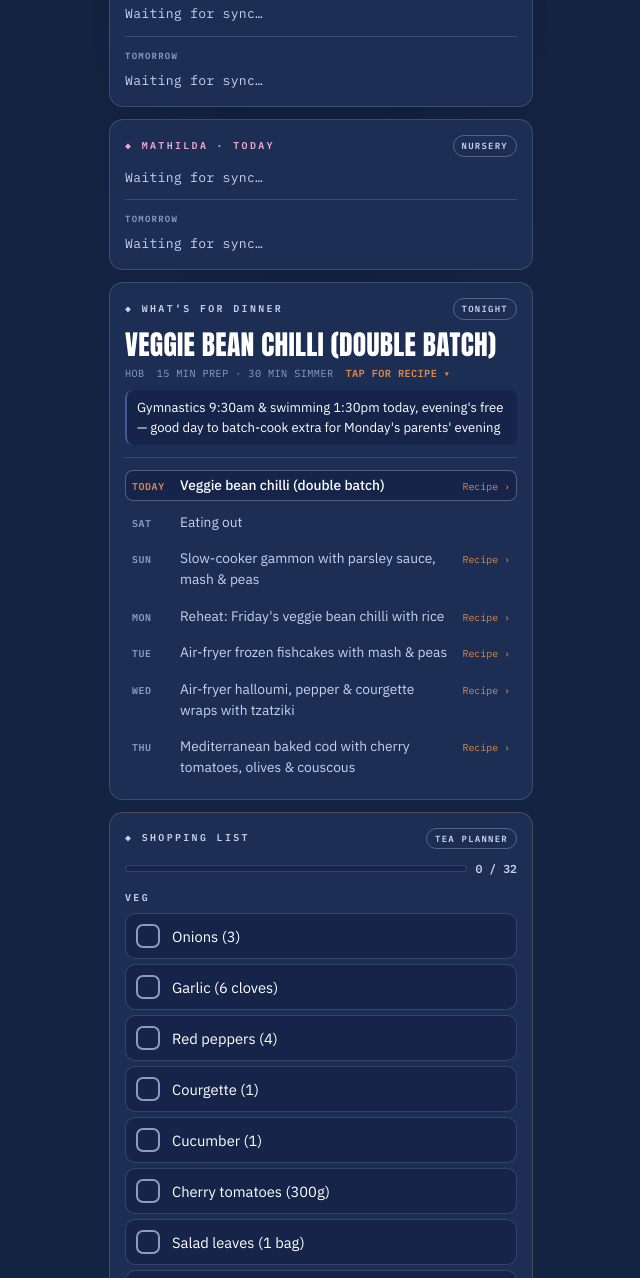
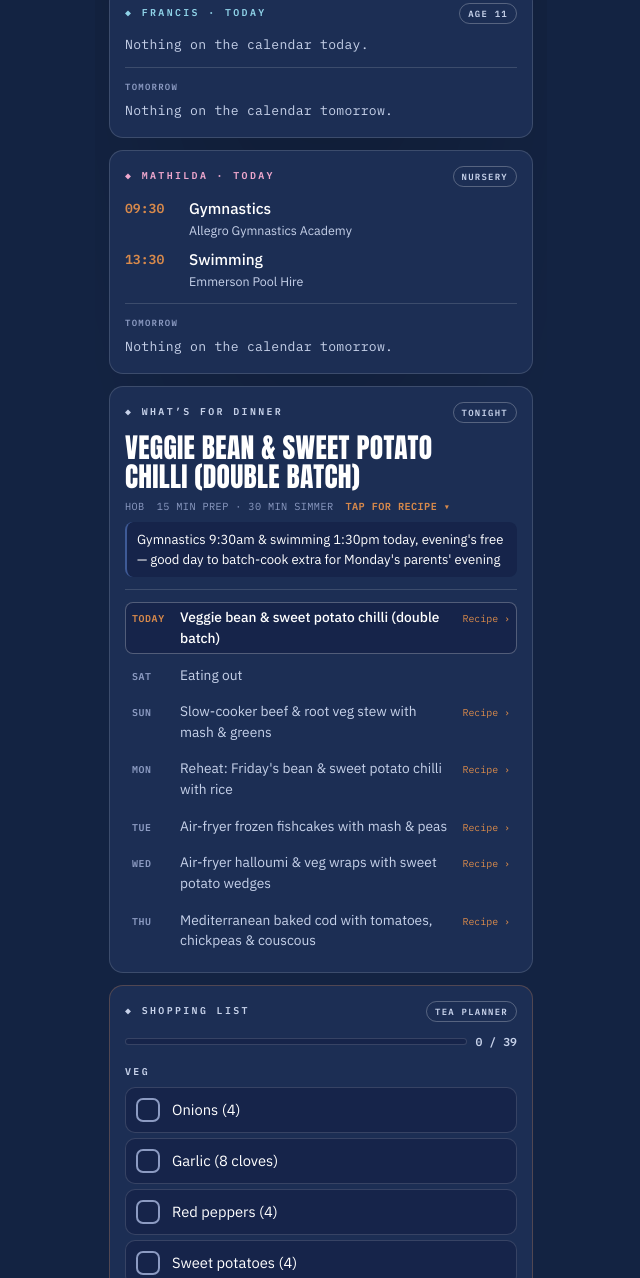
Before and after one commit to jesslangley4-ship-it/alex-mission-control, a plain HTML site: page index.html in a window 1280 px wide. Shown: the part 579-1857 px from the top of the page, without its empty margins (319-959 px from the left). Drawn offline with Linux system fonts and the light colour scheme.

Commit message:
Board refresh 2026-11-27T06:07Z

```diff
--- a/index.html
+++ b/index.html
@@ -783,8 +783,8 @@ var RecipeKit = (function(){
      so this is filled in by whoever refreshes the snapshot each night —
      null/empty means "nothing unusual, ordinary day". ---- */
   var SNAPSHOT = {
-    "updatedISO": "2026-11-26T06:06:59.020Z",
-    "forDate": "2026-11-26",
+    "updatedISO": "2026-11-27T06:07:03.346Z",
+    "forDate": "2026-11-27",
     "alexStatus": "normal",
     "alexToday": [
         {
@@ -794,19 +794,11 @@ var RecipeKit = (function(){
             "allDay": true
         }
     ],
-    "alexTomorrow": [
-        {
-            "time": null,
-            "title": "CYCLONE",
-            "loc": "Salisbury",
-            "allDay": true
-        }
-    ],
+    "alexTomorrow": [],
     "mumUnusual": null,
     "francisToday": [],
     "francisTomorrow": [],
-    "mathildaToday": [],
-    "mathildaTomorrow": [
+    "mathildaToday": [
         {
             "time": "09:30",
             "title": "Gymnastics",
@@ -819,7 +811,8 @@ var RecipeKit = (function(){
             "loc": "Emmerson Pool Hire",
             "allDay": false
         }
-    ]
+    ],
+    "mathildaTomorrow": []
 };
 
   /* ---- Meal plan — mirror of the Tea Planner (the family's source of truth).
@@ -827,27 +820,6 @@ var RecipeKit = (function(){
          writes from the planner, recipes included.
          Any date not in this map shows "Nothing planned yet". ---- */
   var WEEK_MEAL_PLAN = {
-    "2026-11-25": {
-      "meal": "Reheat: Sunday's chickpea & spinach curry with rice",
-      "note": "Hockey Academy Night 6:15–7:45pm (The Lindum) — quick reheat gets tea done either side of the run.",
-      "kind": "veg",
-      "method": "reheat",
-      "time": "5 min prep · 10 min",
-      "recipe": {
-        "ingredients": [
-          "4 portions of Sunday's chickpea & spinach curry (from the fridge)",
-          "300g rice"
-        ],
-        "serves": "4",
-        "steps": [
-          "Tip the curry into a pan with a splash of water.",
-          "Heat gently, stirring, until bubbling and piping hot all the way through (about 8–10 minutes). Or microwave in a covered bowl for 4–5 minutes, stirring halfway.",
-          "Cook the rice while the curry heats.",
-          "Serve straightaway."
-        ],
-        "tip": "Only reheat it once, and check it's piping hot all the way through before serving. Anyone back late from Academy Night can have theirs microwaved separately."
-      }
-    },
     "2026-11-26": {
       "meal": "Creamy mushroom & butter bean stroganoff with rice",
       "note": "Free evening, nothing on for tea — a new one to try to round off the week.",
@@ -880,7 +852,7 @@ var RecipeKit = (function(){
       }
     },
     "2026-11-27": {
-      "meal": "Veggie bean chilli (double batch)",
+      "meal": "Veggie bean & sweet potato chilli (double batch)",
       "note": "Gymnastics 9:30am & swimming 1:30pm today, evening's free — good day to batch-cook extra for Monday's parents' evening",
       "kind": "veg",
       "method": "hob",
@@ -891,26 +863,27 @@ var RecipeKit = (function(){
           "2 onions, chopped",
           "3 garlic cloves, crushed",
           "2 red peppers, sliced",
+          "2 sweet potatoes, peeled and cut into small cubes",
           "2 tsp ground cumin",
           "1 tsp smoked paprika",
-          "1/2–1 tsp chilli flakes (to taste)",
+          "1/2-1 tsp chilli flakes (to taste)",
           "4 x 400g tins kidney beans, drained",
           "2 x 400g tins black beans, drained",
           "4 x 400g tins chopped tomatoes",
           "2 tbsp tomato purée",
-          "300g rice, to serve",
+          "450g rice, to serve",
           "Grated cheese & soured cream, to serve (optional)"
         ],
-        "serves": "4 tonight + 4 portions for Monday",
+        "serves": "4 hearty tonight + 4 hearty for Monday",
         "steps": [
           "Soften the onions and peppers in the oil in a large pan for 8 minutes.",
           "Add the garlic, cumin and paprika and cook for 1 minute.",
-          "Stir in the beans, chopped tomatoes and tomato purée. Season, cover and simmer for 25-30 minutes, stirring now and then, until thick.",
+          "Stir in the sweet potato, beans, chopped tomatoes and tomato purée. Season, cover and simmer for 30 minutes, stirring now and then, until thick and the sweet potato is tender.",
           "Take out Mathilda's portion, plus 4 portions to cool for Monday, before stirring the chilli flakes through the rest.",
           "Cook the rice for 15 minutes before serving. Serve tonight's chilli over rice with cheese and soured cream if using.",
           "Cool Monday's 4 portions within an hour, then cover and keep in the fridge (no need to freeze for just 3 days)."
         ],
-        "tip": "Mathilda: take hers out before the chilli flakes go in and keep it mild. These fridge portions make Monday's parents'-evening tea a no-cook reheat."
+        "tip": "Mathilda: take hers out before the chilli flakes go in. The sweet potato bulks it out so the Monday portions are properly filling."
       }
     },
     "2026-11-28": {
@@ -921,48 +894,53 @@ var RecipeKit = (function(){
       "time": "No cooking"
     },
     "2026-11-29": {
-      "meal": "Slow-cooker gammon with parsley sauce, mash & peas",
-      "note": "This week's one meat night. Francis's hockey fixture today (time still TBC) — slow cooker on by 9am so tea's ready whenever you're back",
+      "meal": "Slow-cooker beef & root veg stew with mash & greens",
+      "note": "This week's one meat night, and Alex's first Sunday home. Francis's hockey fixture today (time still TBC) — slow cooker on by 9am so tea's ready whenever you're back",
       "kind": "meat",
       "method": "slow-cooker",
-      "time": "10 min prep · 5-6 hr low",
+      "time": "20 min prep · 7-8 hr low",
       "recipe": {
         "ingredients": [
-          "1kg unsmoked gammon joint",
-          "1 onion, halved",
-          "2 bay leaves",
-          "500ml water or weak chicken stock",
-          "25g butter",
-          "25g plain flour",
-          "300ml milk",
-          "2 tbsp fresh parsley, chopped (or 1 tbsp dried)",
-          "Potatoes, for mash",
-          "300g frozen peas"
+          "800g lean diced braising beef",
+          "2 tbsp plain flour",
+          "1 tbsp olive oil",
+          "2 onions, chopped",
+          "4 carrots, cut into chunks",
+          "1/2 swede, cut into chunks",
+          "2 celery sticks, sliced",
+          "2 garlic cloves, crushed",
+          "2 tbsp tomato purée",
+          "1 tbsp Worcestershire sauce",
+          "600ml beef stock (low-salt)",
+          "2 bay leaves & 1 tsp dried thyme",
+          "1.2kg potatoes, for mash",
+          "1 Savoy cabbage or bag of greens"
         ],
-        "serves": "4 (2 adults, 2 kids)",
+        "serves": "4 hearty portions (2 adults, 2 kids)",
         "steps": [
-          "Put the gammon, onion and bay leaves in the slow cooker and pour over the water or stock.",
-          "Cover and cook on low for 5-6 hours, until the gammon is tender and shreds easily.",
-          "Lift out the gammon, rest for 5 minutes, then slice or shred, discarding any string and excess fat.",
-          "For the sauce, melt the butter in a pan, stir in the flour for 1 minute, then gradually whisk in the milk. Simmer for 3-4 minutes until thickened, then stir in the parsley.",
-          "Boil and mash the potatoes. Cook the peas for 4-5 minutes.",
-          "Serve the gammon with mash, peas and parsley sauce."
+          "Toss the beef in the flour. Brown it in the oil in a hot pan for 5 minutes (skip this if you're short on time — it still works).",
+          "Put the onions, carrots, swede, celery and garlic in the slow cooker and sit the beef on top.",
+          "Mix the tomato purée and Worcestershire into the stock, pour over, and add the bay and thyme.",
+          "Cover and cook on low for 7-8 hours until the beef falls apart.",
+          "Boil the potatoes for 15 minutes, drain and mash with a little butter and milk.",
+          "Shred the cabbage and boil or steam for 4-5 minutes.",
+          "Serve the stew over the mash with the greens alongside."
         ],
-        "tip": "Mathilda: rinse her portion briefly if the gammon's salty, and go light on the sauce."
+        "tip": "Mathilda: shred her beef small and mash in a few carrots. Any leftovers freeze well (cooked and cooled first)."
       }
     },
     "2026-11-30": {
-      "meal": "Reheat: Friday's veggie bean chilli with rice",
+      "meal": "Reheat: Friday's bean & sweet potato chilli with rice",
       "note": "Preschool Parents' Evening 6-7:30pm — quick reheat gets tea done before you head out",
       "kind": "veg",
       "method": "reheat",
       "time": "5 min prep · 10 min",
       "recipe": {
         "ingredients": [
-          "4 portions of Friday's veggie bean chilli (from the fridge)",
-          "300g rice"
+          "4 portions of Friday's chilli (from the fridge)",
+          "450g rice"
         ],
-        "serves": "4",
+        "serves": "4 hearty",
         "steps": [
           "Tip the chilli into a pan with a splash of water.",
           "Heat gently, stirring, until bubbling and piping hot all the way through (about 8-10 minutes). Or microwave in a covered bowl for 4-5 minutes, stirring halfway.",
@@ -980,82 +958,92 @@ var RecipeKit = (function(){
       "time": "5 min prep · 15 min cook",
       "recipe": {
         "ingredients": [
-          "8 frozen fishcakes",
-          "4 servings mash (fresh potatoes, or microwave pouches for speed)",
-          "200g frozen peas",
+          "10 frozen fishcakes (3 each for the grown-ups)",
+          "900g potatoes for mash, or 5 microwave pouches",
+          "300g frozen peas",
+          "198g tin sweetcorn",
           "Butter & milk, for the mash (if making fresh)"
         ],
-        "serves": "4 (2 adults, 2 kids)",
+        "serves": "4 hearty (2 adults, 2 kids)",
         "steps": [
-          "Air fry the fishcakes at 190°C for 12-15 minutes, turning halfway, until golden and piping hot all the way through (check the pack for exact timing).",
+          "Air fry the fishcakes at 190°C for 12-15 minutes, turning halfway, until golden and piping hot all the way through (check the pack for exact timing; do two batches if they don't fit).",
           "If making fresh mash, boil chunked potatoes for 15 minutes, drain, then mash with butter and a splash of milk.",
-          "Cook the peas in a pan of boiling water for 4-5 minutes, or microwave.",
+          "Cook the peas and sweetcorn in a pan of boiling water for 4-5 minutes, or microwave.",
           "Drain and serve everything together."
         ],
-        "tip": "Mathilda: cut hers into pieces and check it's piping hot through the middle before serving. Microwave mash pouches work well on a short turnaround."
+        "tip": "Mathilda: cut hers into pieces and check it's piping hot through the middle before serving."
       }
     },
     "2026-12-02": {
-      "meal": "Air-fryer halloumi, pepper & courgette wraps with tzatziki",
+      "meal": "Air-fryer halloumi & veg wraps with sweet potato wedges",
       "note": "Hockey Academy Night 6:15-7:45pm (The Lindum) — a new one to try, ready in 20 minutes either side of the run",
       "kind": "veg",
       "method": "air-fryer",
-      "time": "10 min prep · 15 min cook",
+      "time": "10 min prep · 25 min cook",
       "recipe": {
         "ingredients": [
+          "2 sweet potatoes, cut into wedges",
           "2 x 225g blocks halloumi, cut into thick strips",
           "2 peppers, sliced",
           "1 courgette, sliced",
-          "1 tbsp olive oil",
+          "400g tin chickpeas, drained and patted dry",
+          "2 tbsp olive oil",
           "1 tsp dried oregano",
-          "4 large flatbreads or wraps",
-          "150g Greek yoghurt",
+          "6 large flatbreads or wraps",
+          "250g Greek yoghurt",
           "1/4 cucumber, grated and squeezed dry",
           "1 garlic clove, crushed",
           "Squeeze of lemon",
           "Handful salad leaves"
         ],
-        "serves": "4 (2 adults, 2 kids)",
+        "serves": "4 hearty (2 adults, 2 kids)",
         "steps": [
-          "Heat the air fryer to 200°C. Toss the peppers and courgette in half the oil with the oregano.",
-          "Air fry the veg for 8 minutes, then add the halloumi strips brushed with the rest of the oil. Cook for a further 6-8 minutes, turning halfway, until the veg is tender and the halloumi is golden.",
+          "Heat the air fryer to 200°C. Toss the sweet potato wedges in 1/2 tbsp oil and air fry for 18-20 minutes, shaking halfway. Keep warm.",
+          "Toss the peppers, courgette and chickpeas in 1/2 tbsp oil with the oregano and air fry for 8 minutes.",
+          "Add the halloumi strips brushed with the rest of the oil and cook for a further 6-8 minutes, turning halfway, until golden.",
           "Meanwhile mix the yoghurt, cucumber, garlic and a squeeze of lemon for the tzatziki. Season.",
-          "Warm the flatbreads in the air fryer for the last minute, or in a dry pan.",
-          "Fill each wrap with salad leaves, the veg and halloumi, then spoon over the tzatziki."
+          "Warm the flatbreads for the last minute.",
+          "Fill the wraps with salad, veg, chickpeas and halloumi, spoon over the tzatziki, and serve the wedges alongside."
         ],
-        "tip": "Mathilda: give her plain halloumi and veg with a wrap and a little plain yoghurt on the side, no garlic."
+        "tip": "Mathilda: plain halloumi, veg and a few wedges with a little plain yoghurt, no garlic. Grown-ups get two wraps each."
       }
     },
     "2026-12-03": {
-      "meal": "Mediterranean baked cod with cherry tomatoes, olives & couscous",
+      "meal": "Mediterranean baked cod with tomatoes, chickpeas & couscous",
       "note": "Free evening — a new one to try to round off the week",
       "kind": "fish",
       "method": "oven",
       "time": "10 min prep · 20 min cook",
       "recipe": {
         "ingredients": [
-          "4 cod fillets",
+          "4 large cod fillets",
           "300g cherry tomatoes, halved",
+          "400g tin chickpeas, drained",
           "Handful pitted black olives (for the grown-ups)",
           "2 tbsp olive oil",
           "2 garlic cloves, crushed",
           "1 tsp dried oregano",
-          "250g couscous",
-          "300ml hot vegetable stock",
+          "350g couscous",
+          "420ml hot vegetable stock",
           "Squeeze of lemon",
           "Small handful fresh parsley, chopped (optional)"
         ],
-        "serves": "4 (2 adults, 2 kids)",
+        "serves": "4 hearty (2 adults, 2 kids)",
         "steps": [
-          "Heat the oven to 200°C (180°C fan). Put the cherry tomatoes in an ovenproof dish with 1 tbsp of the oil, the garlic and oregano.",
-          "Nestle the cod fillets among the tomatoes and drizzle with the rest of the oil. Season.",
-          "Bake for 15-18 minutes, until the fish flakes easily and the tomatoes have softened. Scatter the olives over the grown-ups' side for the last 5 minutes.",
-          "Put the couscous in a bowl, pour over the hot stock, cover and leave for 5 minutes until absorbed, then fluff with a fork.",
+          "Heat the oven to 200°C (180°C fan). Put the cherry tomatoes and chickpeas in an ovenproof dish with 1 tbsp of the oil, the garlic and oregano. Roast for 10 minutes.",
+          "Nestle the cod fillets in, drizzle with the rest of the oil and season.",
+          "Bake for 15-18 minutes, until the fish flakes easily. Scatter the olives over the grown-ups' side for the last 5 minutes.",
+          "Put the couscous in a bowl, pour over the hot stock, cover and leave for 5 minutes, then fluff with a fork.",
           "Stir a squeeze of lemon and the parsley through the couscous.",
-          "Serve the cod and tomatoes on the couscous."
+          "Serve the cod, tomatoes and chickpeas on the couscous."
         ],
-        "tip": "Mathilda: keep her portion olive-free and check carefully for bones before serving."
+        "tip": "Mathilda: keep her portion olive-free and check carefully for bones."
       }
+    },
+    "2026-12-04": {
+      "meal": "Air-fryer peri-peri cod with sweet potato wedges & corn",
+      "note": "",
+      "kind": "fish"
     }
   };
 
@@ -1071,11 +1059,11 @@ var RecipeKit = (function(){
   var SHOPPING_LIST_OVERRIDE = [
     {
       "cat": "Veg",
-      "name": "Onions (3)"
+      "name": "Onions (4)"
     },
     {
       "cat": "Veg",
-      "name": "Garlic (6 cloves)"
+      "name": "Garlic (8 cloves)"
     },
     {
       "cat": "Veg",
@@ -1083,6 +1071,26 @@ var RecipeKit = (function(){
     },
     {
       "cat": "Veg",
+      "name": "Sweet potatoes (4)"
+    },
+    {
+      "cat": "Veg",
+      "name": "Carrots (4)"
+    },
+    {
+      "cat": "Veg",
+      "name": "Swede (1)"
+    },
+    {
+      "cat": "Veg",
+      "name": "Celery (2 sticks)"
+    },
+    {
+      "cat": "Veg",
+      "name": "Savoy cabbage or greens (1)"
+    },
+    {
+      "cat": "Veg",
       "name": "Courgette (1)"
     },
     {
@@ -1099,7 +1107,7 @@ var RecipeKit = (function(){
     },
     {
       "cat": "Veg",
-      "name": "Potatoes, for mash (900g)"
+      "name": "Potatoes, for mash (2.1kg)"
     },
     {
       "cat": "Veg",
@@ -1111,15 +1119,15 @@ var RecipeKit = (function(){
     },
     {
       "cat": "Fish/meat",
-      "name": "Gammon joint, unsmoked (1kg)"
+      "name": "Lean diced braising beef (800g)"
     },
     {
       "cat": "Fish/meat",
-      "name": "Frozen fishcakes (8)"
+      "name": "Frozen fishcakes (10)"
     },
     {
       "cat": "Fish/meat",
-      "name": "Cod fillets (4)"
+      "name": "Large cod fillets (4)"
     },
     {
       "cat": "Dairy",
@@ -1127,7 +1135,7 @@ var RecipeKit = (function(){
     },
     {
       "cat": "Dairy",
-      "name": "Milk (300ml, if low)"
+      "name": "Milk (if low)"
     },
     {
       "cat": "Dairy",
@@ -1135,7 +1143,7 @@ var RecipeKit = (function(){
     },
     {
       "cat": "Dairy",
-      "name": "Greek yoghurt (150g)"
+      "name": "Greek yoghurt (250g)"
     },
     {
       "cat": "Dairy",
@@ -1155,19 +1163,27 @@ var RecipeKit = (function(){
     },
     {
       "cat": "Cupboard",
+      "name": "Chickpeas (2 x 400g tins)"
+    },
+    {
+      "cat": "Cupboard",
       "name": "Chopped tomatoes (4 x 400g tins)"
     },
     {
       "cat": "Cupboard",
-      "name": "Tomato purée (small tube, if low)"
+      "name": "Tomato purée (tube, if low)"
     },
     {
       "cat": "Cupboard",
-      "name": "Rice (600g)"
+      "name": "Worcestershire sauce (if low)"
     },
     {
       "cat": "Cupboard",
-      "name": "Couscous (250g)"
+      "name": "Rice (900g)"
+    },
+    {
+      "cat": "Cupboard",
+      "name": "Couscous (350g)"
     },
     {
       "cat": "Cupboard",
@@ -1175,7 +1191,7 @@ var RecipeKit = (function(){
     },
     {
       "cat": "Other",
-      "name": "Flatbreads or wraps (4)"
+      "name": "Flatbreads or wraps (6)"
     },
     {
       "cat": "Cupboard",
```
Also changed, not shown: cal-alex.json (+12 -0 lines), cal-primary.json (+13 -0 lines), meals.json (+76 -81 lines), shopping.json (+40 -12 lines).
